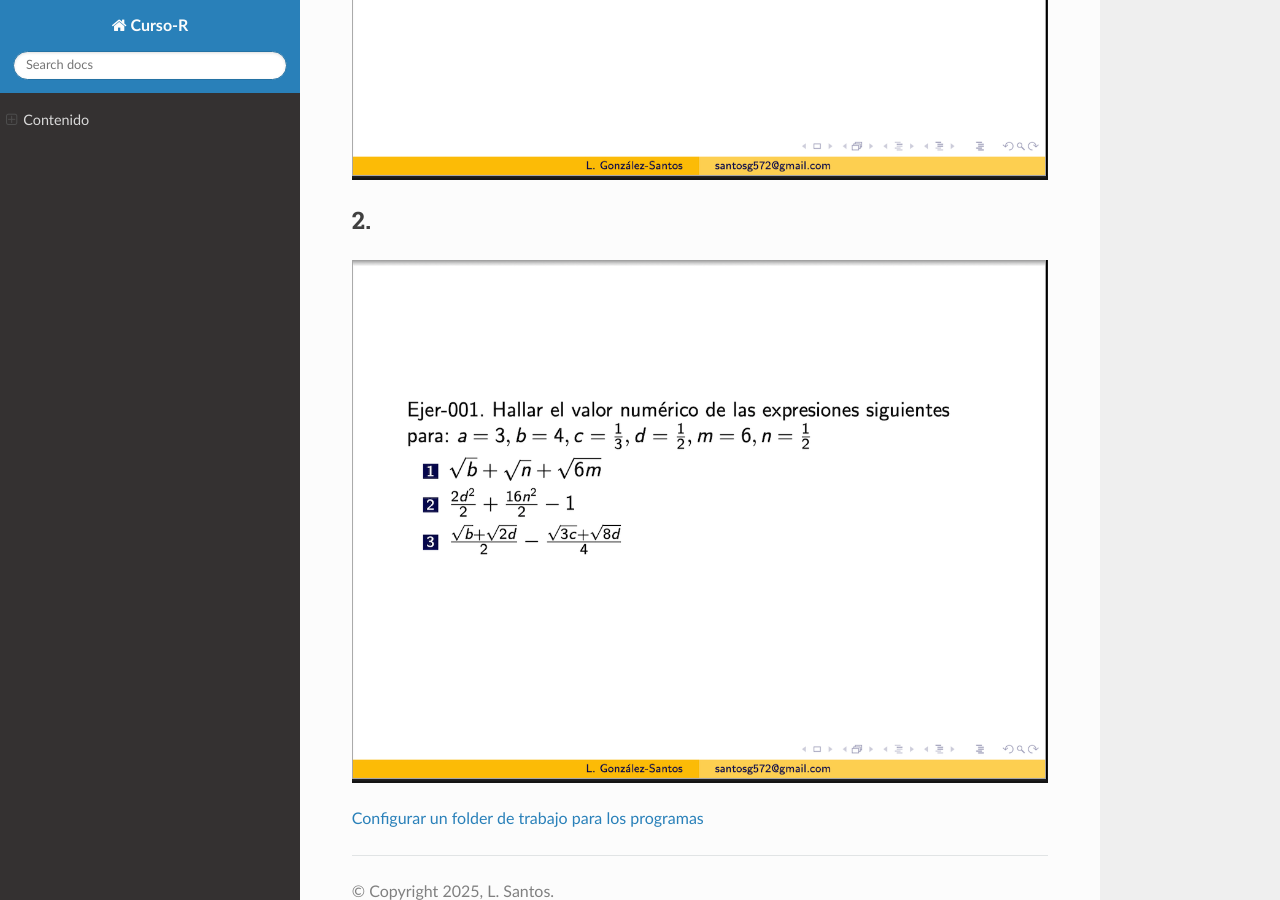
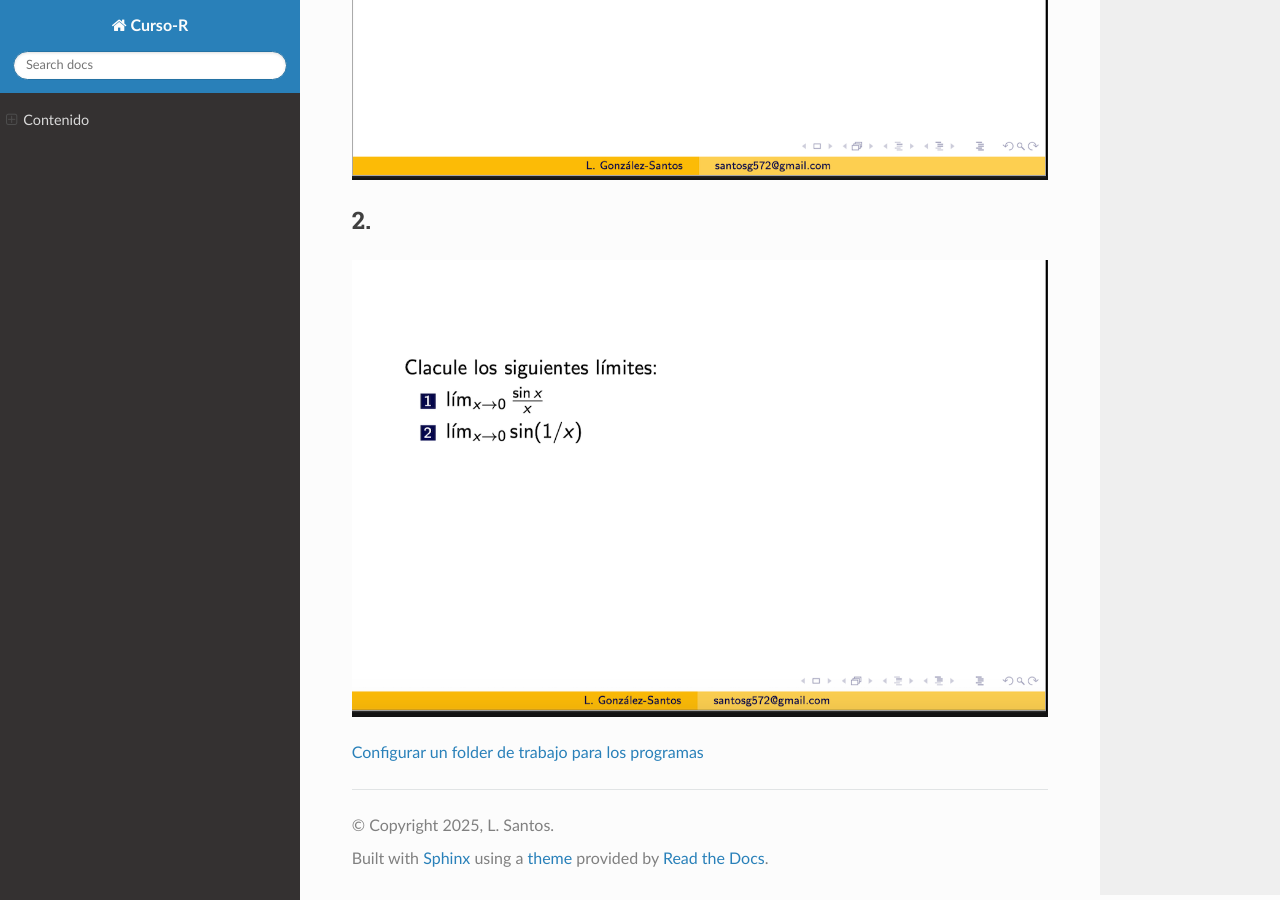
Before and after one commit to matecom57/santosg57-curso-r, a Sphinx documentation site: the page built from docs/source/Clase-02/clase-02.rst, in a window 1280 px wide and 900 px high, scrolled down 2591 px. Built offline with Sphinx 7.4.7 and the Read the Docs theme 3.1.0, drawn with Linux system fonts in a browser that asks for light colours.

Commit message:
Test comité

```diff
--- a/docs/source/Clase-02/clase-02.rst
+++ b/docs/source/Clase-02/clase-02.rst
@@ -51,7 +51,7 @@ Algunos ejercicios:
 2.
 -------------------------------------------------
 
-.. image:: e01.png
+.. image:: e02.png
 
 
 :doc:`configurar-directorio-r`
```
